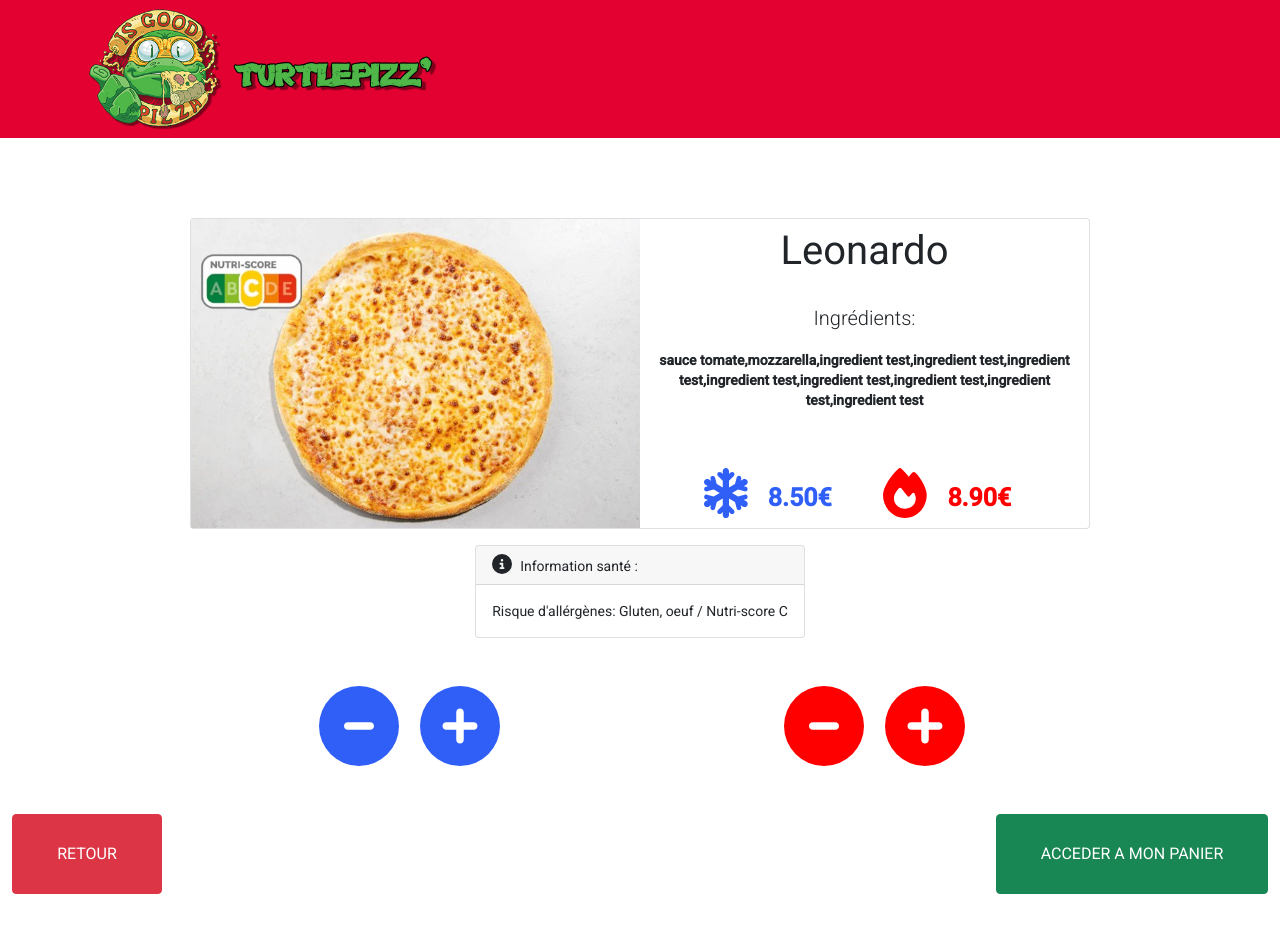
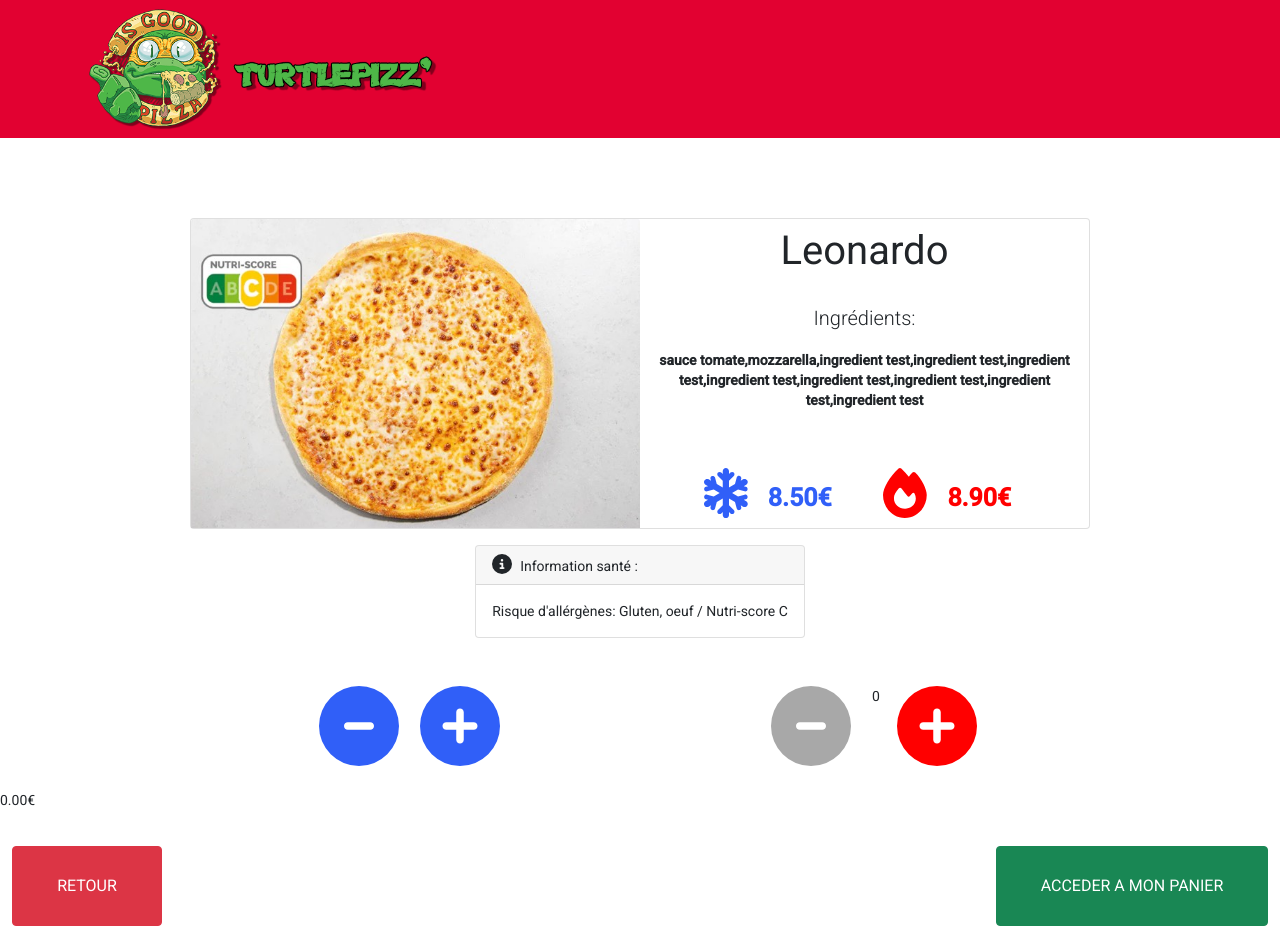
Before and after one commit to LaurentCNS/Angular-Distributeur-de-pizza, an Angular app: page /details/1 in a window 1280 px wide. Before the commit the page ends 894 px from the top, so only its background shows below. Built offline with nearby package versions, Linux system fonts and the light colour scheme.

Commit message:
fin du traitement de pizza chaude

```diff
--- a/src/app/details/details.component.css
+++ b/src/app/details/details.component.css
@@ -99,8 +99,15 @@ h2{
 }
 
 .faHotButton{
+    cursor: pointer;
     font-size: 80px;
     color: red;
+}
+
+.faHotButtonDisabled{
+    font-size: 80px;
+    font-size: 80px;
+    color: rgb(168, 168, 168);
 }
 
 @media (max-width: 576px) {
--- a/src/app/details/details.component.html
+++ b/src/app/details/details.component.html
@@ -88,16 +88,21 @@
     </div>
     <div class="col-xl-3 col-lg-4 col-md-3 col-sm-6 col-6">
         <div class="row d-flex justify-content-center">
-            <div class="col-lg-4 col-md-6 col-sm-5 col-5">
-                <fa-icon (click)="removePizzaHot()" class="faHotButton" [icon]="faRemove"></fa-icon>
+            <div class="col-lg-4 col-md-5 col-sm-5 col-5">
+                <fa-icon (click)="removePizzaHot()" *ngIf="this.count == 0" class="faHotButtonDisabled" [icon]="faRemove"></fa-icon>
+                <fa-icon (click)="removePizzaHot()" *ngIf="this.count>=1" class="faHotButton" [icon]="faRemove"></fa-icon>
             </div>
-            <div class="col-lg-4 col-md-6 col-sm-5 col-5">
+            <div class="col-lg-1 col-md-2 col-sm-5 col-5">
+            <p>{{count}}</p>
+        </div>
+            <div class="col-lg-4 col-md-5 col-sm-5 col-5">
                 <fa-icon (click)="addPizzaHot()" class="faHotButton" [icon]="faAdd"></fa-icon>
             </div>
         </div>
     </div>
 </div>
 
+<p>{{priceTotal | number : '.2-2'}}€</p>
 
 <!--FOOTER-->
 
--- a/src/app/details/details.component.ts
+++ b/src/app/details/details.component.ts
@@ -21,6 +21,8 @@ export class DetailsComponent implements OnInit {
   faRemove = faCircleMinus;
   faAdd = faCirclePlus;
   faInfo = faCircleInfo
+  count : number = 0;
+  priceTotal = this.pizzaChoiceService.priceTotal;
 
 
   constructor(private pizzaService : PizzasService,
@@ -30,8 +32,15 @@ export class DetailsComponent implements OnInit {
     ) { }
 
   ngOnInit(): void {
+    // Récupération de l'id de la pizza et récupération de la pizza correspondante
     let id = parseInt(<string>this.activatedRoute.snapshot.paramMap.get('id'));
     this.pizzas = this.pizzaService.choiceById(id);
+    // Recupration du nombre de pizzas dans le panier qui match avec la pizza selectionnée
+    for (let i = 0; i < this.pizzaChoiceService.command.length; i++) {
+      if(this.pizzaChoiceService.command[i].name === this.pizzas.name){
+        this.count = this.pizzaChoiceService.command[i].quantity;
+      }
+    }
   }
 
 
@@ -39,18 +48,24 @@ export class DetailsComponent implements OnInit {
     this.pizzaAdded.name  = this.pizzas.name;
     this.pizzaAdded.option = "Chaud";
     this.pizzaAdded.price = this.pizzas.priceHot;
-    this.pizzaAdded.quantity = 1;
+    this.pizzaAdded.quantity = 1;  // indication pour le service si add ou remove
+    this.count ++; // incrementation du compteur
     this.pizzaChoiceService.addOrRemovePizzaService(this.pizzaAdded);
-    // console.log(this.basketToPush);
+    // rafraichir le prix total
+    this.priceTotal = this.pizzaChoiceService.priceTotal;
   }
 
   removePizzaHot(){
+    // SI il y a déja des pizzas identique dans le panier
+    if(this.count > 0){
     this.pizzaAdded.name  = this.pizzas.name;
     this.pizzaAdded.option = "Chaud";
     this.pizzaAdded.price = this.pizzas.priceHot;
-    this.pizzaAdded.quantity = 0;
+    this.pizzaAdded.quantity = 0;  // indication pour le service si add ou remove
+    this.count --; // decrementation du compteur
     this.pizzaChoiceService.addOrRemovePizzaService(this.pizzaAdded);
-    // console.log(this.basketToPush);
+    // rafraichir le prix total
+    this.priceTotal = this.pizzaChoiceService.priceTotal;}
   }
 
 
--- a/src/app/pizzaChoice.service.ts
+++ b/src/app/pizzaChoice.service.ts
@@ -7,6 +7,10 @@ import { pizzaChoice } from './class/pizzaChoice';
 export class PizzaChoiceService {
 
   command: pizzaChoice[] = []
+  priceTotal : number = 0;
+
+  // Recuperer le nombre de pizza identique dans le panier
+
 
 
 
@@ -19,9 +23,10 @@ export class PizzaChoiceService {
     // console.log(pizzaAdded);
 
     // Si le panier est vide
-    if (this.command.length == 0) {
+    if (this.command.length == 0 && pizzaAdded.quantity === 1) {
       // Ajout de la pizza dans le panier
       this.command.push(cloneCommand);
+      this.priceTotal += cloneCommand.price;
       console.log('si pas de pizza');
 
     // SINON
@@ -32,21 +37,40 @@ export class PizzaChoiceService {
         // Boucle sur le panier
         for (let i = 0; i < this.command.length; i++) {
           // Recherche de la pizza identique
-          if (this.command[i].name === pizzaAdded.name) {
+          if (this.command[i].name === pizzaAdded.name && this.command[i].quantity > 0 ) {
+            console.log('ici');
             // On ajoute une quantité ou on enlève une
-            (pizzaAdded.quantity === 1) ? this.command[i].quantity++ : this.command[i].quantity--;
-            break;
+            if(pizzaAdded.quantity === 1){
+              this.command[i].quantity++ ;
+              this.priceTotal += cloneCommand.price;
+            }else{
+            this.command[i].quantity--;
+            this.priceTotal -= cloneCommand.price;
+            }
           }
         }
       // SINON (si la pizza n'est pas dans le panier)
       } else {
         this.command.push(cloneCommand);
+        this.priceTotal += cloneCommand.price;
       }
 
+      // Si une pizza à une quantité de 0, on la supprime du panier
+      for (let i = 0; i < this.command.length; i++) {
+        if (this.command[i].quantity == 0) {
+          this.command.splice(i, 1);
+        }
+      }
+
+
     }
+
+
 
     console.log(this.command);
 
   }
 
+
+
 }
```
